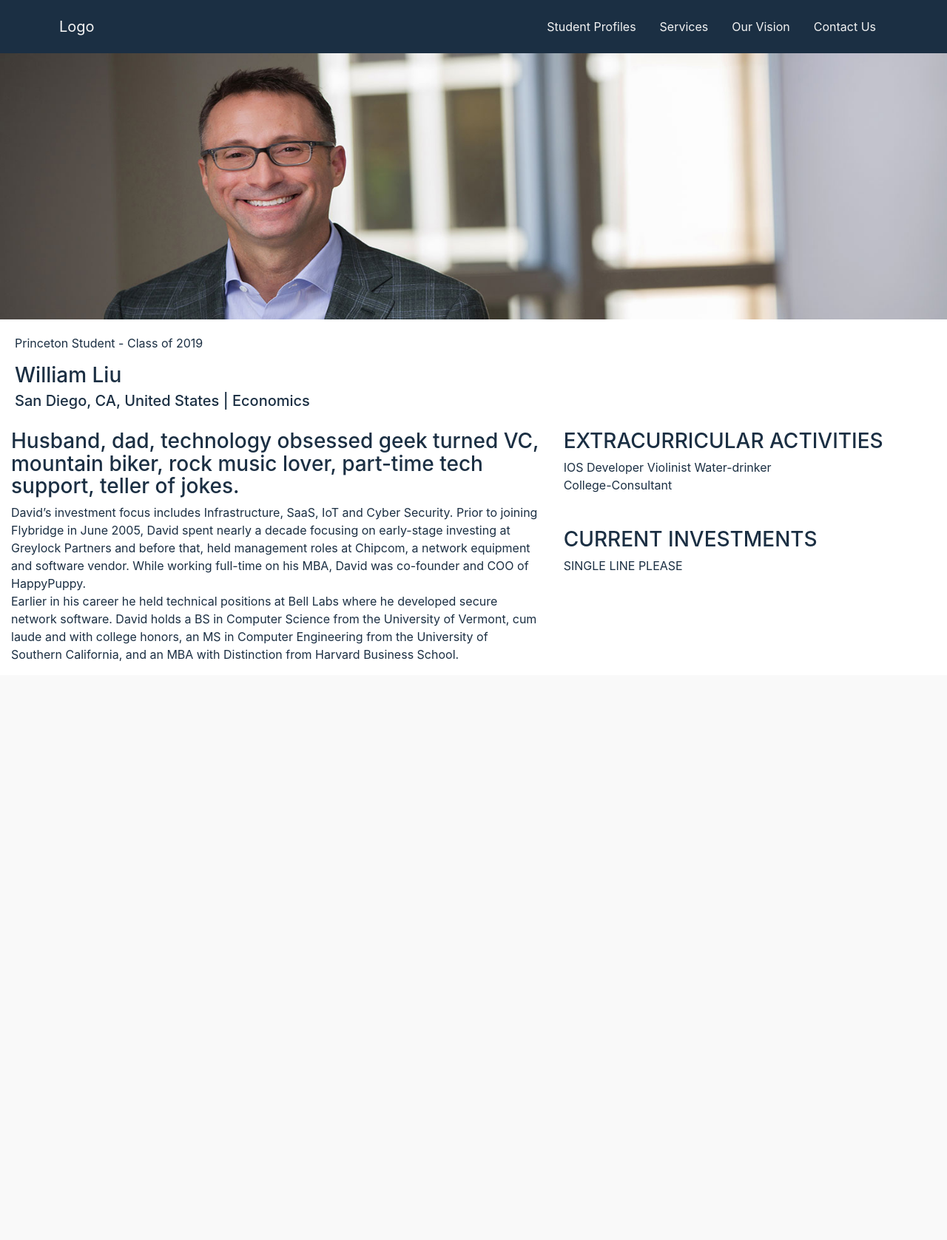
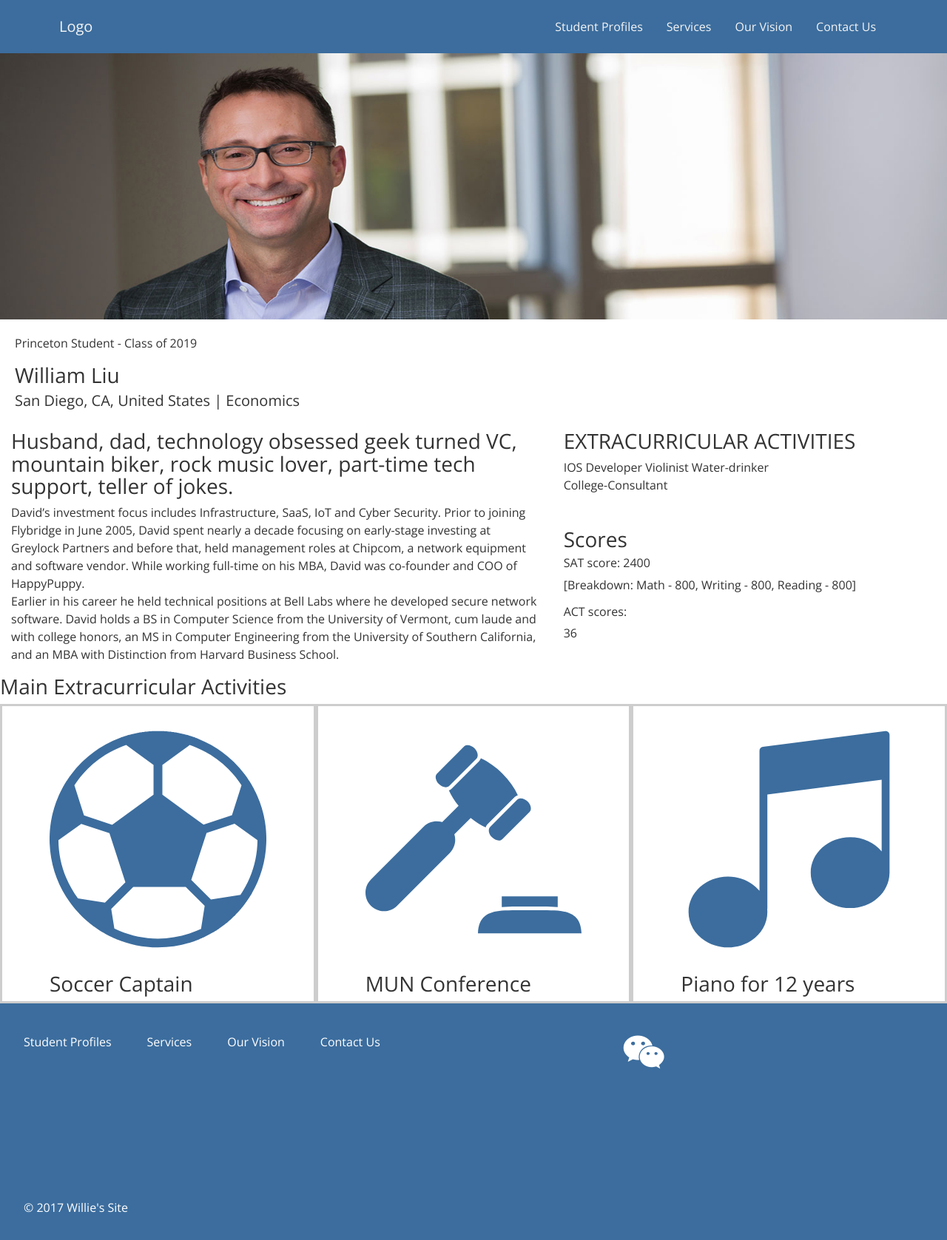
Before and after one commit to Yunski/Askpire, a Flask app: page /profiles in a window 1280 px wide. Shown: the whole page at 74% size. Before the commit the page ends 894 px from the top, so only its background shows below. Run offline with Flask 2, Linux system fonts and the light colour scheme; some libraries are stand-ins or nearby versions.

Commit message:
update pages

```diff
--- a/cheese/__init__.py
+++ b/cheese/__init__.py
@@ -26,9 +26,19 @@ def create_app(config, debug=False, testing=False, config_overrides=None):
     def index():
         return render_template('index.html')
 
+
     @app.route('/profiles')
     def profiles():
         return render_template('profiles.html')
+
+
+    @app.route('/services')
+    def services():
+        return render_template('profiles.html')
+
+    @app.route('/vision')
+    def vision():
+        return render_template('vision.html')
 
     # Add an error handler. This is useful for debugging the live application,
     # however, you should disable the output of the exception for production
--- a/cheese/static/stylesheets/styles.css
+++ b/cheese/static/stylesheets/styles.css
@@ -1,6 +1,7 @@
 body {
+  font-family: "Open Sans", sans-serif;
   font-size: 16px;
-  color: #1B2F43;
+  color: #333333;
 }
 
 /* Bootstrap Overrides */
@@ -10,11 +11,15 @@ body {
 }
 
 .navbar-light {
-  background: #1B2F43;
+  background: #3c6d9e;
 }
 
 .navbar-light .navbar-nav .nav-link {
   color: #f4f4f4;
+}
+
+.navbar-light .navbar-nav .nav-link:hover {
+  color: white;
 }
 
 .navbar-light .navbar-brand, .navbar-light .navbar-toggler {
@@ -176,10 +199,6 @@ body {
   font-size: 10px;
 }
 
-.studentprofmain {
-  margin-top: 4.5rem;
-}
-
 .studentprofmain .card {
   border: none;
   border-radius: 0;
@@ -202,11 +221,44 @@ body {
   background-size: cover;
 }
 
+.middlecomp {
+  right: 10px;
+}
+
+#profilecards img {
+ max-width: 100%;
+ min-width: 20%;
+ height: 22.5rem;
+ background-position: 50% 50%;
+ background-repeat:   no-repeat;
+ background-size:     cover;
+}
+
+#bottomcomp .first_activity {
+ padding-left: 4rem;
+ padding-right: 4rem;
+ border: #cdcdcd medium solid;
+}
+
+
+#bottomcomp .second_activity {
+ padding-left: 4rem;
+ padding-right: 4rem;
+ border: #cdcdcd medium solid;
+}
+
+
+#bottomcomp .third_activity {
+ padding-left: 4rem;
+ padding-right: 4rem;
+ border: #cdcdcd medium solid;
+}
+
 /* footer */
 
 .footer {
   height: 20rem;
-  background: #1B2F43;
+  background: #3c6d9e;
   color: white;
 }
 
--- a/cheese/templates/base.html
+++ b/cheese/templates/base.html
@@ -10,7 +10,7 @@
       integrity="sha384-rwoIResjU2yc3z8GV/NPeZWAv56rSmLldC3R/AZzGRnGxQQKnKkoFVhFQhNUwEyJ" crossorigin="anonymous">
     <link href="https://maxcdn.bootstrapcdn.com/font-awesome/4.6.3/css/font-awesome.min.css"
       rel="stylesheet">
-    <link rel="stylesheet" type="text/css" href="//fonts.googleapis.com/css?family=Lato:200,300,400,700">
+    <link rel="stylesheet" type="text/css" href="//fonts.googleapis.com/css?family=Open+Sans:200,300,400,700">
     <link href="https://cdn.rawgit.com/michalsnik/aos/2.1.1/dist/aos.css" rel="stylesheet">
     <link rel="stylesheet" type="text/css" href="/static/stylesheets/styles.css"  />
   </head>
--- a/cheese/templates/profiles.html
+++ b/cheese/templates/profiles.html
@@ -2,7 +2,7 @@
 {% block navbar %}
 
 <!--Change Navbar accordingly-->
-<nav class="navbar fixed-top navbar-toggleable-md navbar-light navbar-custom navbar-fixed">
+<nav class="navbar navbar-toggleable-md navbar-light navbar-custom navbar-fixed">
   <a class="navbar-brand" href="/">Logo</a>
   <button class="navbar-toggler navbar-toggler-right" type="button" data-toggle="collapse" data-target="#navbarNavAltMarkup" aria-controls="navbarNavAltMarkup" aria-expanded="false" aria-label="Toggle navigation">
     <span class="navbar-toggler-icon"></span>
@@ -12,7 +12,7 @@
     <!--  <a class="nav-item nav-link active" href="/">Home</a> -->
       <a class="nav-item nav-link" href="/profiles">Student Profiles</a>
       <a class="nav-item nav-link" href="/services">Services</a>
-      <a class="nav-item nav-link" href="#">Our Vision</a>
+      <a class="nav-item nav-link" href="/vision">Our Vision</a>
       <a class="nav-item nav-link" href="/contact">Contact Us</a>
     <!--  <a class="nav-item nav-link" href="/login">Login</a> -->
     </div>
@@ -36,7 +36,7 @@
       </div>
     </div>
 
-    <div class="bottomcomp">
+    <div class="middlecomp">
       <div class = "row">
         <div class="col-md-7">
           <h3>
@@ -66,18 +66,78 @@
           </p>
           <div>
             <h3>
-              <br>CURRENT INVESTMENTS
+              <br>Scores
             </h3>
+            <h6>
+              SAT score: 2400
+            </h6>
             <p>
-              SINGLE LINE PLEASE
+              [Breakdown: Math - 800, Writing - 800, Reading - 800]
+            </p>
+            <h6>
+              ACT scores:
+            </h6>
+            <p>
+              36
             </p>
           </div>
         </div>
       </div>
     </div>
+
+    <div id ="bottomcomp">
+      <h3>Main Extracurricular Activities</h3>
+      <div class = "gridplacement ">
+        <div class = "row justify-content-center">
+
+          <div class="col-md-4">
+            <div class= "first_activity">
+              <img src="static/icons/football-game.svg">
+              <h3> Soccer Captain</h3>
+            </div>
+          </div>
+
+        <div class="col-md-4">
+          <div class= "second_activity">
+            <img src="static/icons/justice-hammer.svg">
+            <h3>MUN Conference</h3>
+          </div>
+        </div>
+
+        <div class="col-md-4">
+          <div class= "third_activity">
+            <img src="static/icons/music-player.svg">
+            <h3>Piano for 12 years</h3>
+          </div>
+        </div>
+      </div>
+
+    </div>
+
+  </div>
+
   </div>
 </div>
-
+<footer class="footer">
+  <div class="footer-inner">
+    <div class="row">
+      <div class="col-md-8 footer-left">
+        <nav class="nav">
+          <a class="nav-link" href="#">Student Profiles</a>
+          <a class="nav-link" href="#">Services</a>
+          <a class="nav-link" href="#">Our Vision</a>
+          <a class="nav-link" href="#">Contact Us</a>
+        </nav>
+        <div class="copyright">© 2017 Willie's Site</div>
+      </div>
+      <div class="col-md-4 footer-right">
+        <div class="icons">
+          <i class="fa fa-lg fa-3x fa-weixin" aria-hidden="true"></i>
+        </div>
+      </div>
+    </div>
+  </div>
+</footer>
 
 
 
```
Also changed, not shown: other parts of cheese/static/stylesheets/styles.css (+23 -5 lines), cheese/templates/index.html (+9 -4 lines), cheese/templates/vision.html (added, +58 -0 lines), cheese/static/icons/football-game.svg (added), cheese/static/icons/justice-hammer.svg (added), cheese/static/icons/microphone.svg (added), cheese/static/icons/music-player.svg (added), 2 other files.
